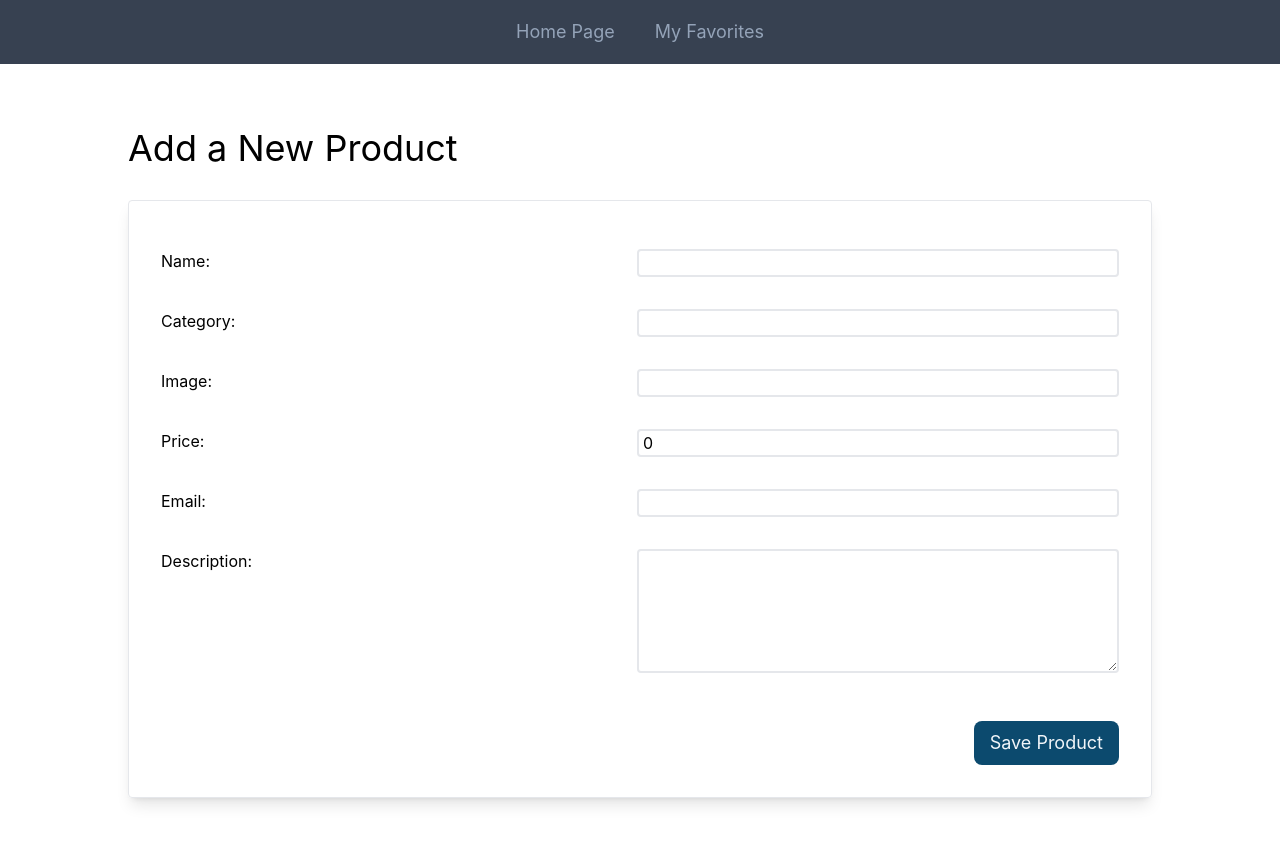
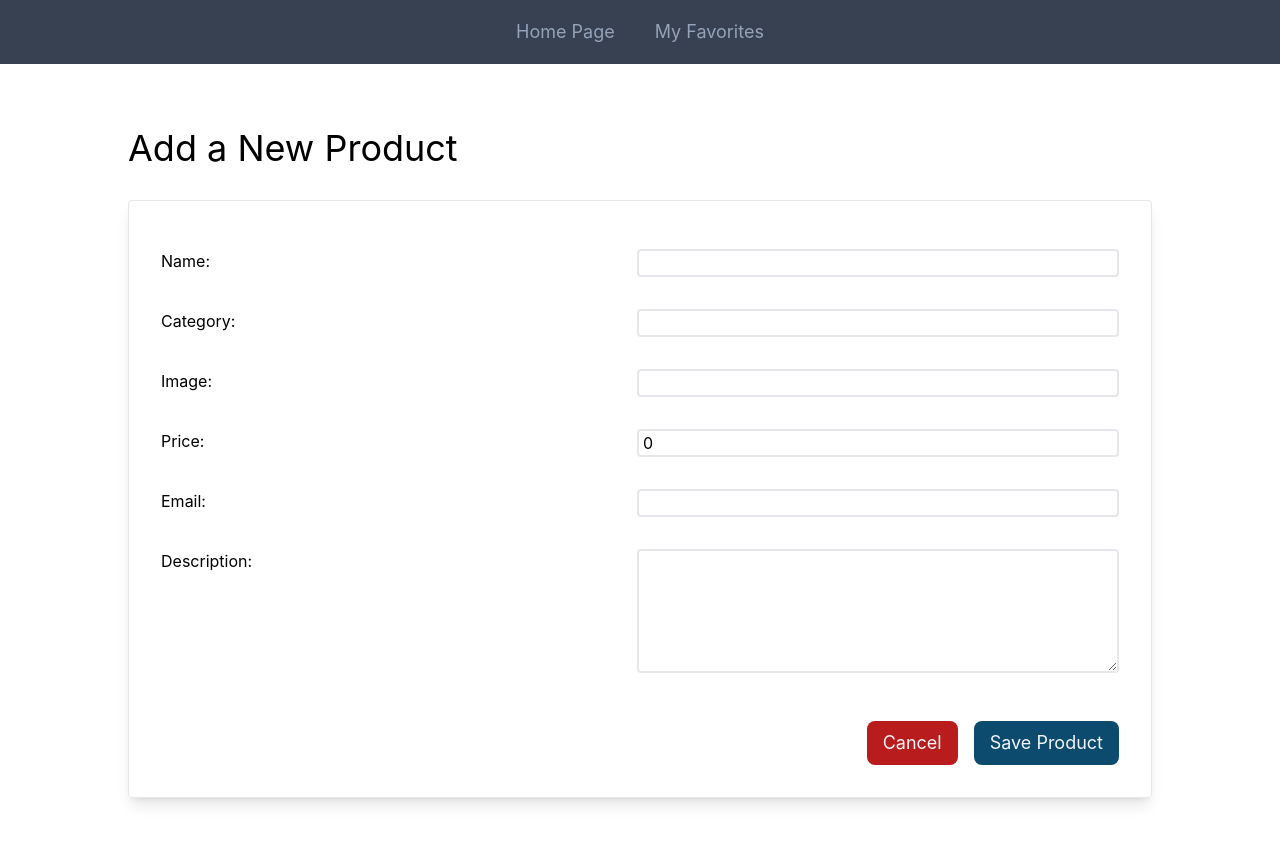
Before and after one commit to thebeastbelow/enes.gonultas-reactjs, a React (Create React App) app: page / in a window 1280 px wide. Both pictures are taken after a click on the button "Add a New Product". Built offline with nearby package versions, Linux system fonts and the light colour scheme.

Commit message:
Added a cancel button to add new product page

```diff
--- a/src/components/AddProduct/AddProduct.tsx
+++ b/src/components/AddProduct/AddProduct.tsx
@@ -131,6 +131,14 @@ export const AddProduct = ({ readOnly }: { readOnly?: boolean }) => {
           <div className="flex justify-end">
             <button
               onClick={() => {
+                dispatch(goto(PAGE_IDS.HOME));
+              }}
+              className="text mt-8 mr-4 h-full whitespace-nowrap rounded-lg bg-red-700 px-4 py-2 text-lg text-slate-100"
+            >
+              Cancel
+            </button>
+            <button
+              onClick={() => {
                 if (validateForm()) {
                   const createdAt = Date.now();
                   dispatch(
```
